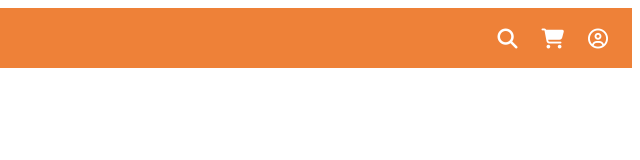
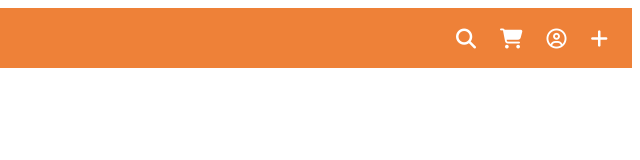
Before and after one commit to BrentHajek/macgyver-foods-repo, a website built with Parcel: page client-side/index.html in a window 1280 px wide. Shown: the full height of the page, 640-1280 px from the left. Built offline with nearby package versions, Linux system fonts and the light colour scheme.

Commit message:
added + for shuayb to add children fuctionality

```diff
--- a/client-side/index.html
+++ b/client-side/index.html
@@ -19,6 +19,7 @@
                 <li class="header__listItems"><i class="fas fa-search"></i></li>
                 <li class="header__listItems"><i class="fas fa-shopping-cart"></i></li>
                 <li class="header__listItems"><i class="far fa-user-circle"></i></li>
+                <li class="header__listItems"><i class="fas fa-plus"></i></li>
             </ul>
         </div>
     </header>
```
